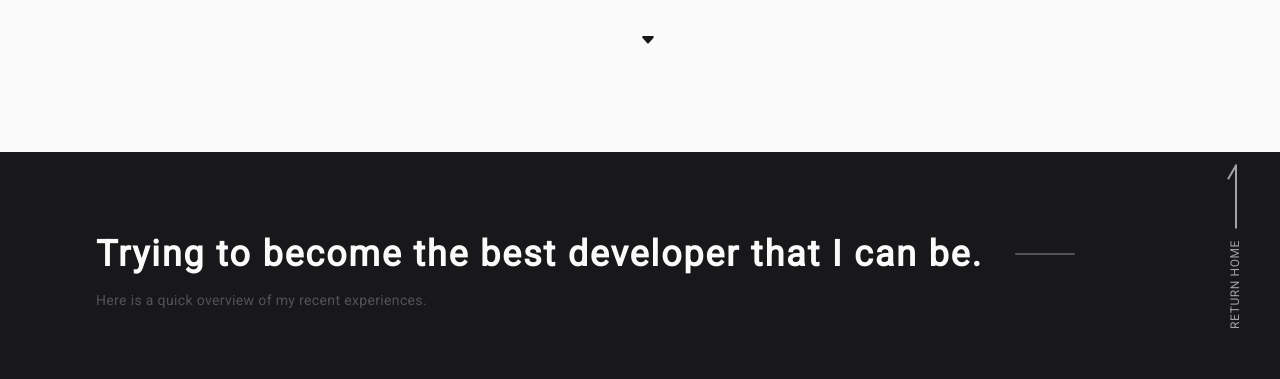
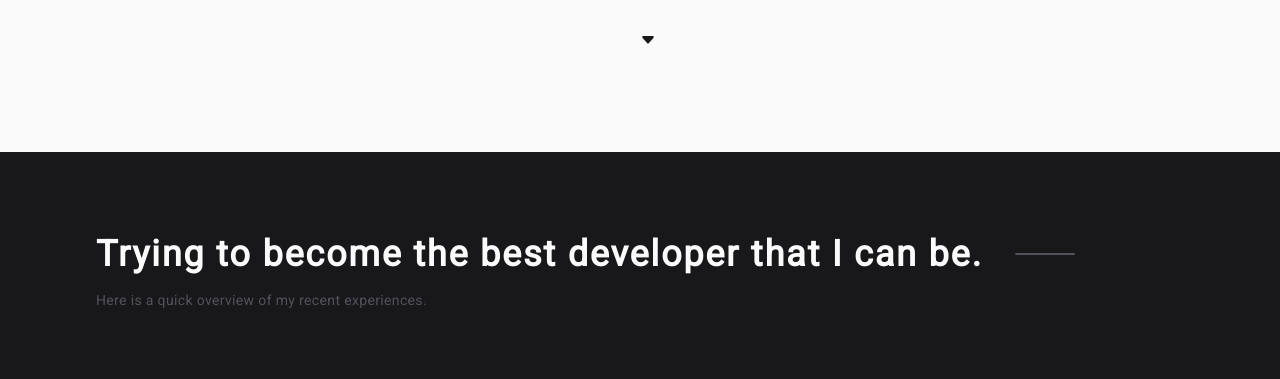
Before and after one commit to williamalowe/portfolio, a Next.js app: page / in a window 1280 px wide. Shown: the part 2840-3219 px from the top of the page. Built offline with nearby package versions, Linux system fonts and the light colour scheme.

Commit message:
resolve: remove return-arrow component from experience component

```diff
--- a/src/components/experience.tsx
+++ b/src/components/experience.tsx
@@ -68,9 +68,6 @@ export default function Experience() {
           </div>
         </div>
       </div>
-      <div className="absolute top-16 right-0">
-        <ReturnArrow isDark={true} />
-      </div>
       <Link
         className="absolute bottom-2 left-[50%]"
         href="#contact"
```
